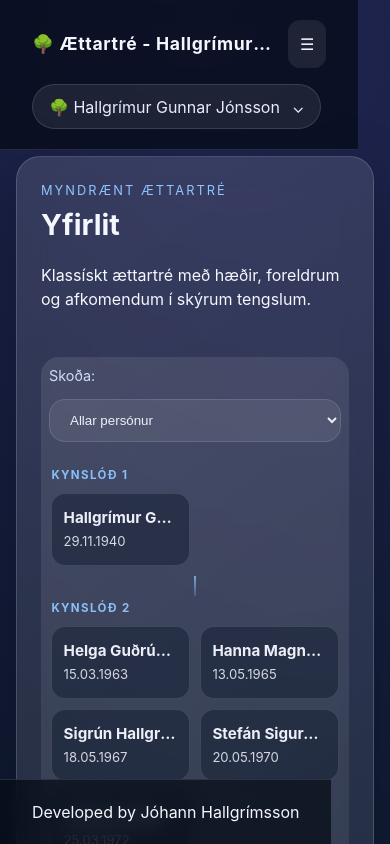
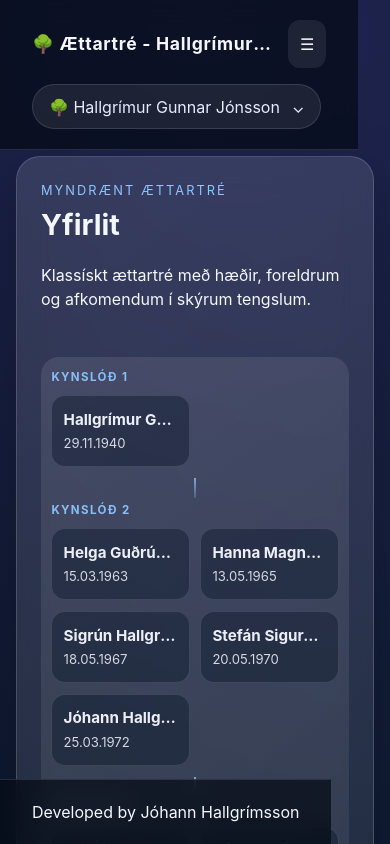
Before and after one commit to JohannHallgrimss/famely_Tree, a React (Vite) app: page /#/vidartre in a window 390 px wide. Shown: the top 844 px of the page. Built offline with nearby package versions, Linux system fonts and the light colour scheme.

Commit message:
Fix mobile tree

```diff
--- a/src/components/FamilyTreePage.tsx
+++ b/src/components/FamilyTreePage.tsx
@@ -439,31 +439,6 @@ const FamilyTreePage = ({ onSelectPerson, data }: FamilyTreeProps) => {
         <div className="tree-board tree-board-overview">
           {isMobile ? (
             <div className="mobile-tree-shell">
-              <div className="mobile-tree-controls">
-                <label htmlFor="mobile-focus">Skoða:</label>
-                <select
-                  id="mobile-focus"
-                  value={focusName}
-                  onChange={(event) => setFocusName(event.target.value)}
-                >
-                  <option value="">Allar persónur</option>
-                  {people.map((person) => (
-                    <option key={person.name} value={person.name}>
-                      {person.name}
-                    </option>
-                  ))}
-                </select>
-                {focusName && (
-                  <button
-                    type="button"
-                    className="clear-focus"
-                    onClick={() => setFocusName('')}
-                  >
-                    Sýna allt
-                  </button>
-                )}
-              </div>
-
               <div className="mobile-tree-list">
                 {generationRows.map(({ level, persons }, index) => (
                   <div className="mobile-generation" key={level}>
--- a/src/styles.css
+++ b/src/styles.css
@@ -536,31 +536,6 @@ a {
   overflow: visible;
 }
 
-.mobile-tree-shell {
-  display: flex;
-  flex-direction: column;
-  gap: 1rem;
-}
-
-.mobile-tree-controls {
-  display: grid;
-  gap: 0.75rem;
-}
-
-.mobile-tree-controls label {
-  font-size: 0.9rem;
-  color: #dce3ff;
-}
-
-.mobile-tree-controls select {
-  width: 100%;
-  padding: 0.75rem 1rem;
-  border-radius: 16px;
-  background: rgba(255, 255, 255, 0.08);
-  border: 1px solid rgba(255, 255, 255, 0.12);
-  color: #f5f7ff;
-}
-
 .clear-focus {
   border: 0;
   border-radius: 999px;
@@ -852,10 +827,6 @@ a {
     gap: 1.25rem;
   }
 
-  .mobile-tree-controls {
-    padding-bottom: 0.1rem;
-  }
-
   .mobile-generation-people {
     grid-template-columns: repeat(2, minmax(0, 1fr));
   }
```
